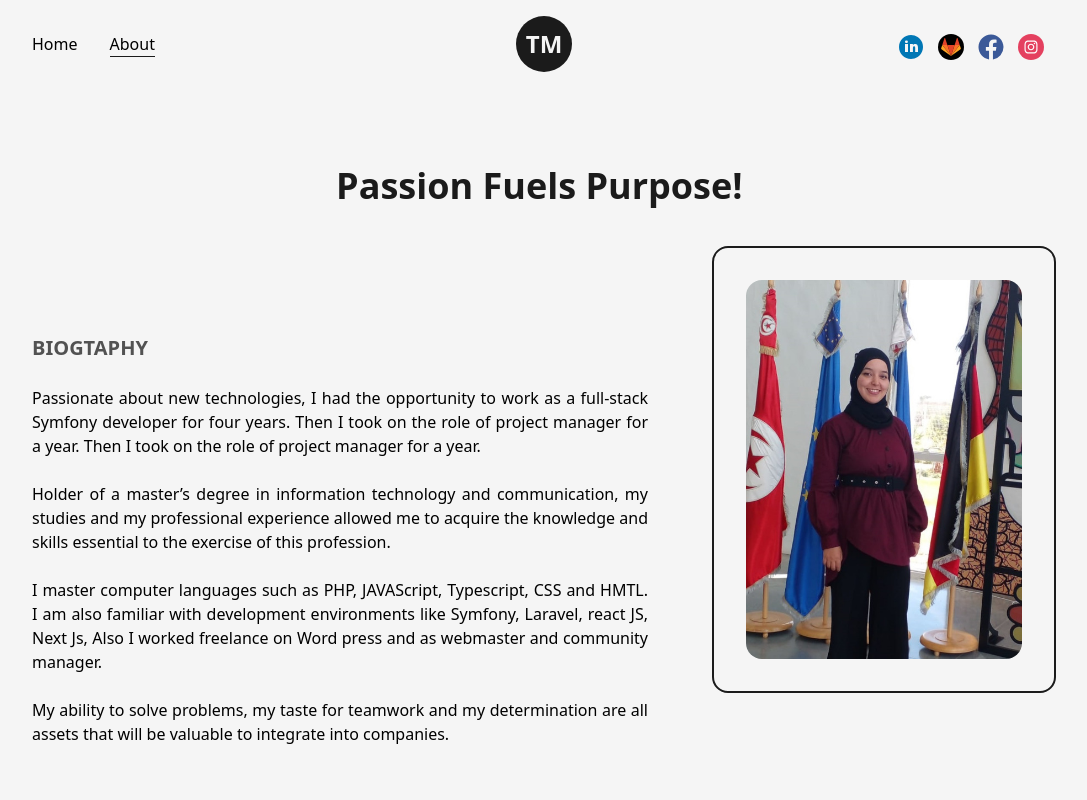
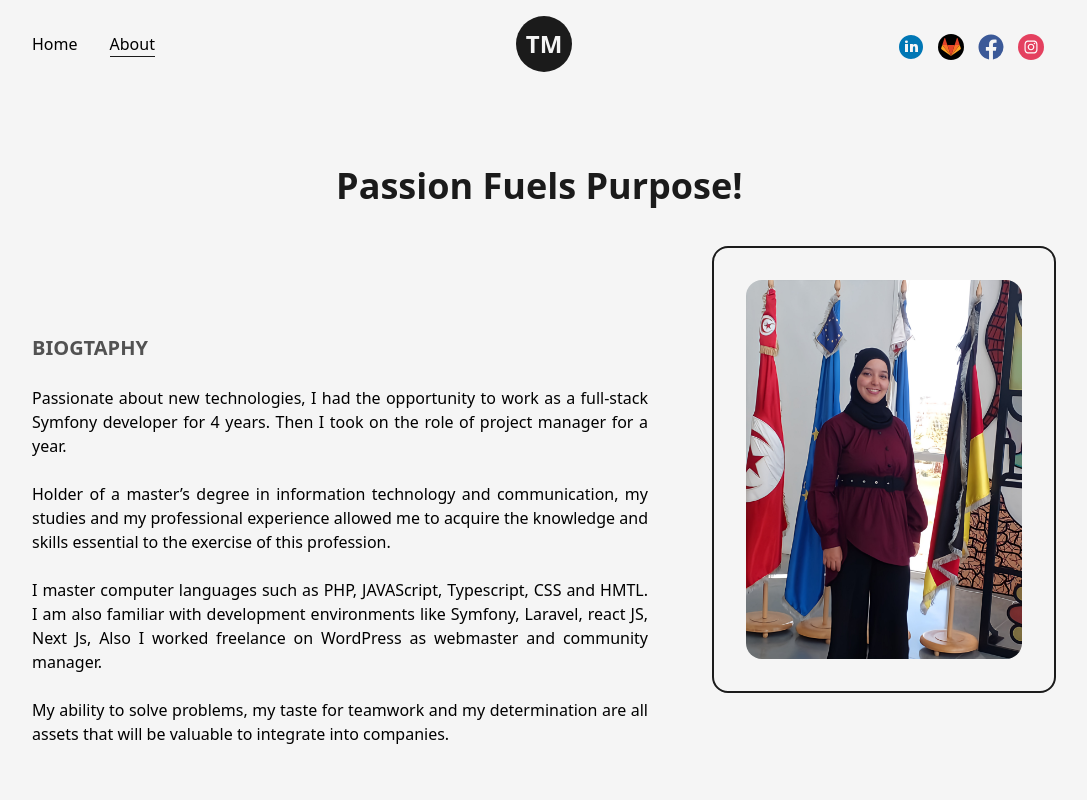
Before and after one commit to marwabtm/My_portfolio, a Next.js app: page /about in a window 1280 px wide. Shown: the top 800 px of the page, without its empty margins (96-1183 px from the left). Built offline with nearby package versions, Linux system fonts and the light colour scheme.

Commit message:
modif qualité de photo7

```diff
--- a/src/pages/about.js
+++ b/src/pages/about.js
@@ -22,15 +22,15 @@ const about = () => {
                         <div className="col-span-5 flex flex-col items-start text-justify mt-16">
                             <h2 className="my-6 text-xl font-bold uppercase text-dark/75">Biogtaphy</h2>
                             <p className="font-medium mb-6">
-                                Passionate about new technologies, I had the opportunity to work as a full-stack Symfony developer for four years.
-                                Then I took on the role of project manager for a year. Then I took on the role of project manager for a year.
+                                Passionate about new technologies, I had the opportunity to work as a full-stack Symfony developer for 4 years.
+                                Then I took on the role of project manager for a year.
                             </p>
                             <p className="font-medium mb-6">
                                 Holder of a master’s degree in information technology and communication, my studies and my professional experience allowed me to acquire the knowledge and skills essential to the exercise of this profession.
                             </p>
                             <p className="font-medium mb-6">
                                 I master computer languages such as PHP, JAVAScript, Typescript, CSS and HMTL.
-                                I am also familiar with development environments like Symfony, Laravel, react JS, Next Js, Also I worked freelance on Word press and as webmaster and community manager.
+                                I am also familiar with development environments like Symfony, Laravel, react JS, Next Js, Also I worked freelance on WordPress as webmaster and community manager.
                             </p>
                             <p className="font-medium">
                                 My ability to solve problems, my taste for teamwork and my determination are all assets that will be valuable to integrate into companies.
```
Also changed, not shown: public/images/profile/aboutprofil_photo.jpg, public/images/profile/aboutprofil_photo2.jpg (added).
